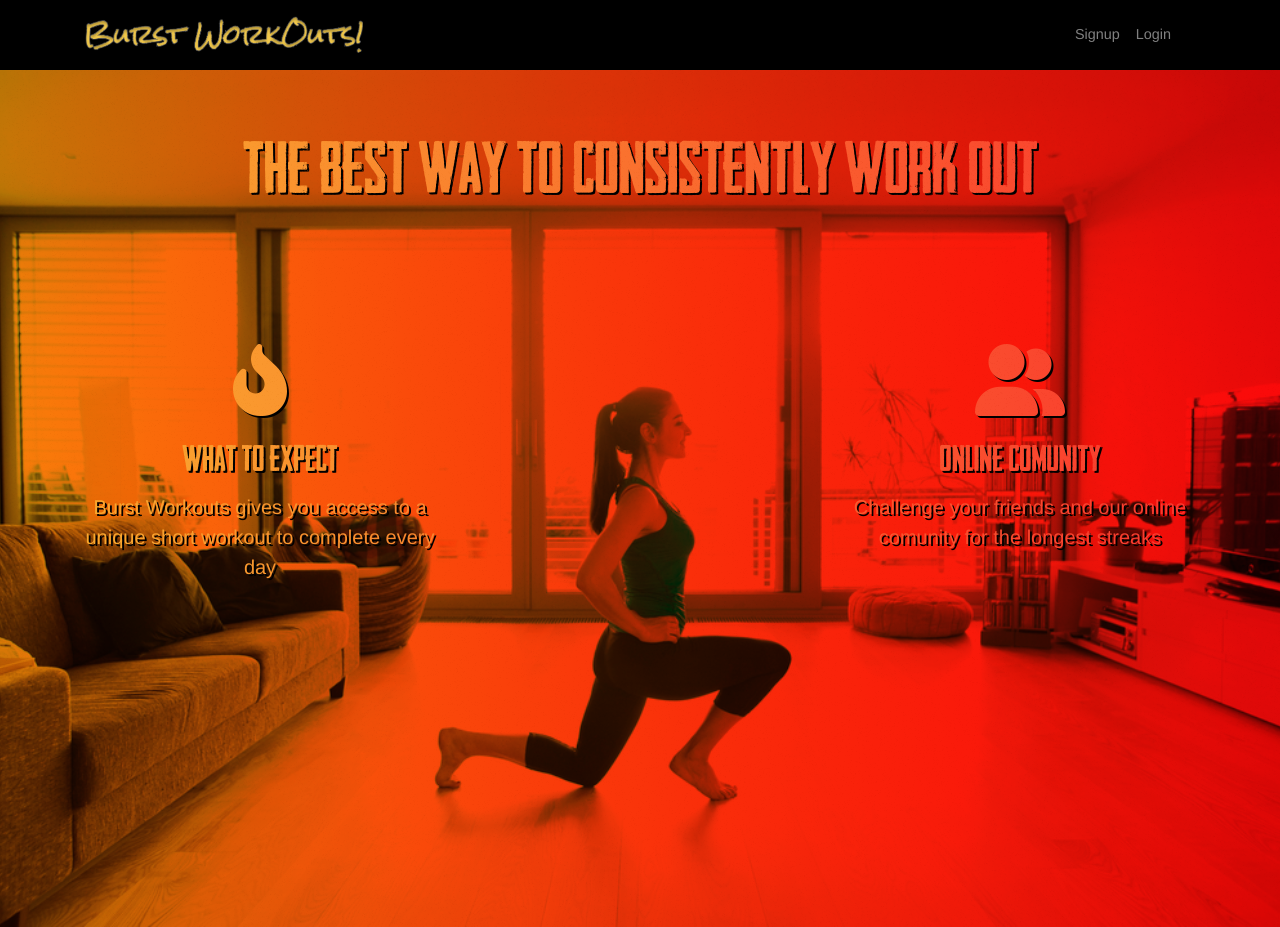
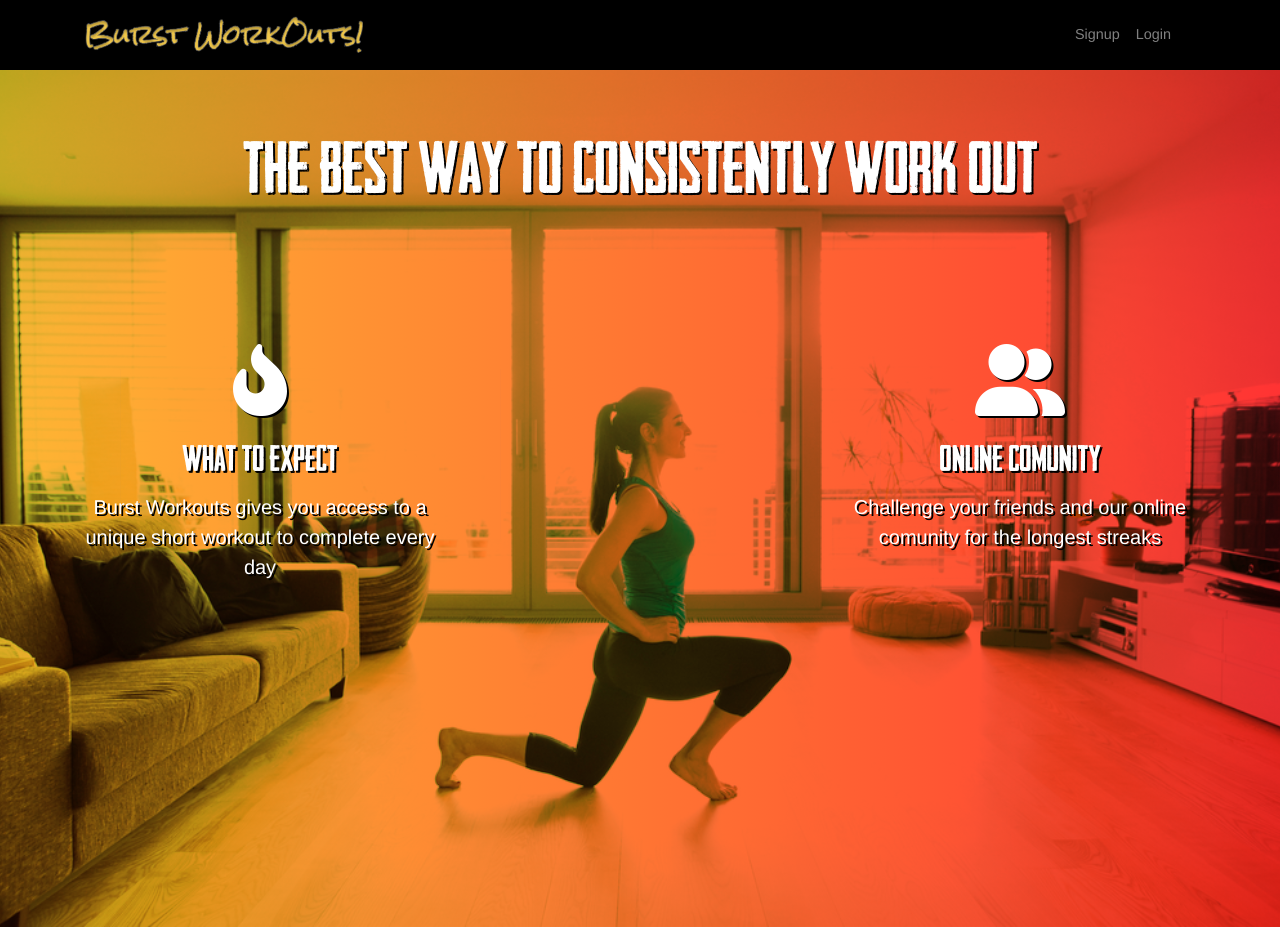
Before and after one commit to clarktyra/burst-workouts, a React (Create React App) app in the folder client/: page / in a window 1280 px wide. Built offline with nearby package versions, Linux system fonts and the light colour scheme.

Commit message:
fixed the landing page background

```diff
--- a/client/src/pages/Landing.css
+++ b/client/src/pages/Landing.css
@@ -18,7 +18,7 @@
 
   background-blend-mode:darken;
   color:white;
-  mix-blend-mode: multiply;
+  /* mix-blend-mode: multiply; */
   text-shadow: 2px 2px black;
 
 
```
